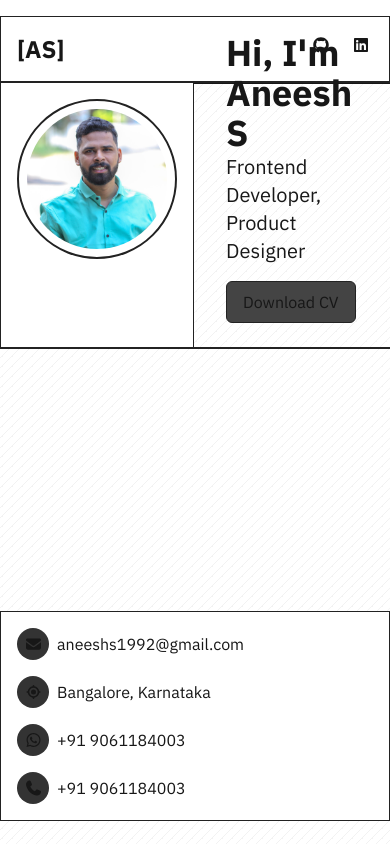
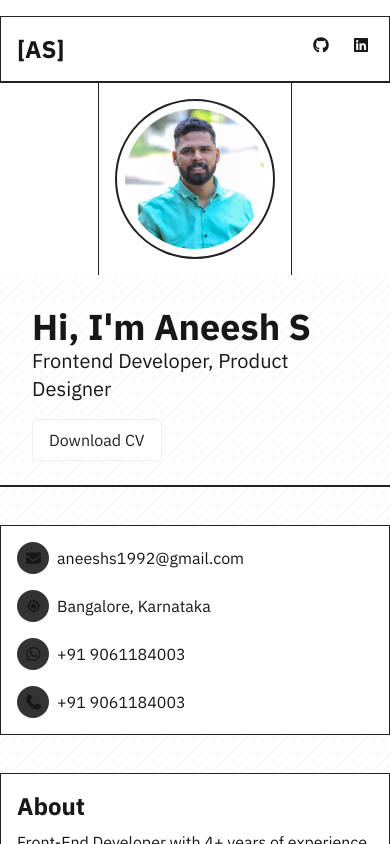
Before and after one commit to aneeshs919/per, a Next.js app: page / in a window 390 px wide. Shown: the top 844 px of the page. Built offline with nearby package versions, Linux system fonts and the light colour scheme.

Commit message:
Responsive fix

```diff
--- a/src/app/layout/HomePage.tsx
+++ b/src/app/layout/HomePage.tsx
@@ -1,24 +1,25 @@
 import Image from "next/image";
 import { BoxAlign } from "../components/common/BoxAlign";
-import Link from "next/link";
 import { FontAwesomeIcon } from "@fortawesome/react-fontawesome";
-import { faGoogle, faWhatsapp } from "@fortawesome/free-brands-svg-icons";
+import {  faWhatsapp } from "@fortawesome/free-brands-svg-icons";
 import {
-  faFile,
   faLocation,
-  faMailBulk,
-  faMobile,
   faPhone,
   faEnvelope,
 } from "@fortawesome/free-solid-svg-icons";
 
-const pattern = `bg-[image:repeating-linear-gradient(315deg,_var(--pattern-fg)_0,_var(--pattern-fg)_1px,_transparent_0,_transparent_50%)] bg-[size:10px_10px] bg-fixed [--pattern-fg:var(--color-black)]/5 max-lg:h-66 max-lg:border-t dark:[--pattern-fg:var(--color-white)]/10`;
-const HomePage = () => {
+const pattern = `
+  bg-[image:repeating-linear-gradient(315deg,_var(--pattern-fg)_0,_var(--pattern-fg)_1px,_transparent_0,_transparent_50%)]
+  bg-[size:10px_10px]
+  bg-fixed
+  [--pattern-fg:var(--color-black)]/5
+  dark:[--pattern-fg:var(--color-white)]/10
+`;const HomePage = () => {
   return (
     <>
-      <BoxAlign className="w-full max-w-[800px] mx-auto flex justify-between">
+      <BoxAlign className="w-full max-w-[800px] mx-auto flex flex-col md:flex-row items-center md:items-start justify-between">
         <BoxAlign brX className="p-4">
-          <div className="rounded-full p-2  w-[160px] h-[160px] border-[#222] border-[2px]">
+          <div className="rounded-full p-2 w-[160px] h-[160px] border-[#222] border-[2px]">
             <Image
               className="rounded-full"
               src="/photo.jpeg"
@@ -31,7 +32,7 @@ const HomePage = () => {
         <Details />
       </BoxAlign>
       <BoxAlign className={`h-10 ${pattern}`}>
-        <div className="h-full"></div>
+        <div className="h-full w-full" />
       </BoxAlign>
       <BoxAlign
         brX
@@ -67,7 +68,7 @@ const Details = () => {
           <a
             download
             href="/Aneesh_resume_1.pdf"
-            className="bg-[#444] rounded-md border border-[#222] p-2 px-4 flex-grow-0"
+            className="bg-[white] text-[#222] rounded-md border border-[#eee] p-2 px-4 flex-grow-0"
           >
             Download CV
           </a>
@@ -98,9 +99,9 @@ const Self = () => {
   ];
   return (
     <div className="flex flex-col gap-4">
-      {personalDetails.map((detail) => {
+      {personalDetails.map((detail, index) => {
         return (
-          <div className="flex gap-2 items-center" key={detail.text}>
+          <div key={index} className="flex gap-2 items-center">
             <span className="w-8 h-8 p-2 rounded-full bg-[#333] align-middle flex items-center justify-center">
               {detail.icon}
             </span>
```
